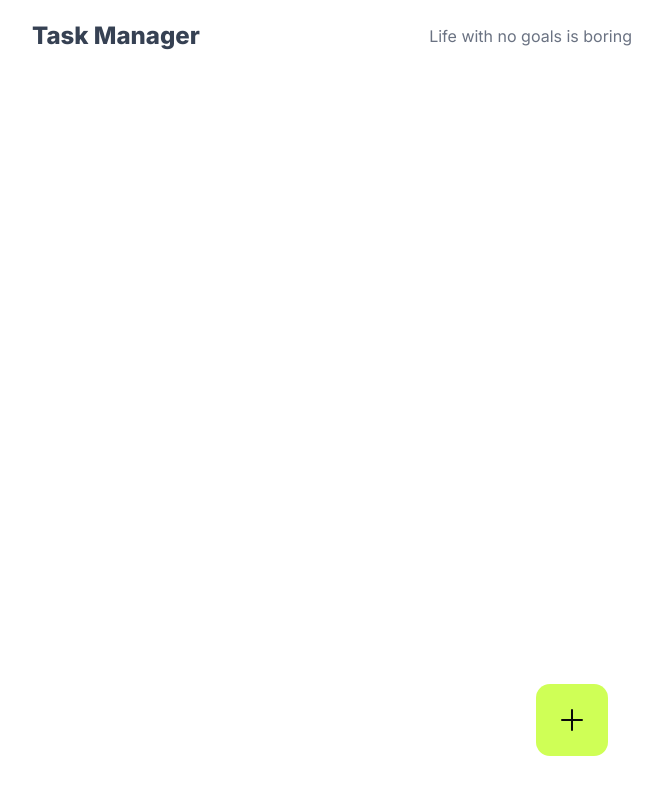
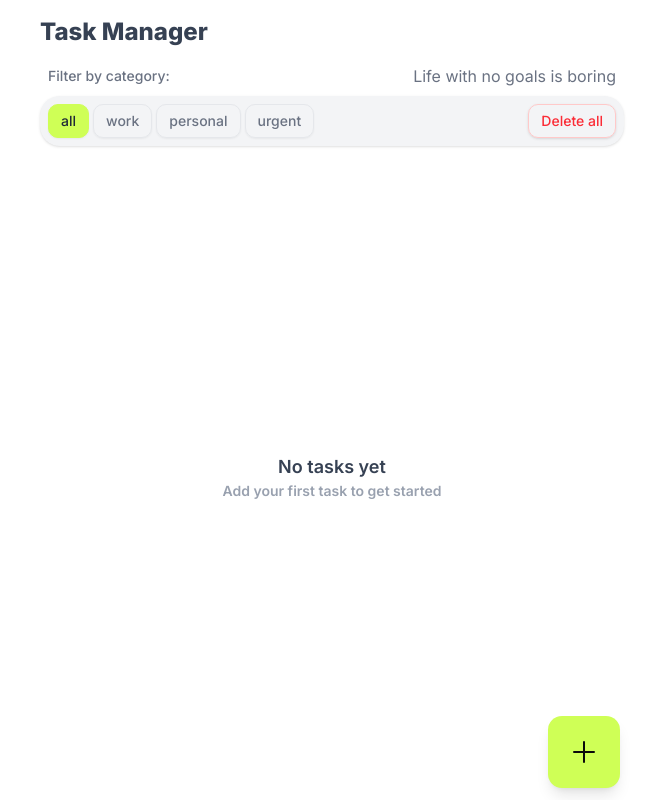
Before and after one commit to Francesco-Zucco/task-manager, a Next.js app: page / in a window 1280 px wide. Shown: the whole page, without its empty margins (308-970 px from the left). Built offline with nearby package versions, Linux system fonts and the light colour scheme.

Commit message:
added category filters, light animations, improved layout

```diff
--- a/src/app/page.js
+++ b/src/app/page.js
@@ -1,6 +1,5 @@
 "use client";
 import TaskInput from "@/components/TaskInput";
-import TaskItem from "@/components/TaskItem";
 import TaskList from "@/components/TaskList";
 import { useEffect, useState } from "react";
 
@@ -8,6 +7,7 @@ export default function Home() {
   const [tasks, setTasks] = useState([]);
   const [input, setInput] = useState("");
   const [category, setCategory] = useState("work");
+  const [filterCategory, setFilterCategory] = useState("all");
 
   const categories = [
     { name: "work", color: "bg-[#dad9fb] text-[#464596]" },
@@ -15,16 +15,24 @@ export default function Home() {
     { name: "urgent", color: "bg-red-100 text-red-700" },
   ];
 
+  const filterOptions = [
+    { name: "all" },
+    { name: "work" },
+    { name: "personal" },
+    { name: "urgent" },
+  ];
+
   const addTask = () => {
     if (!input) return;
+
     const taskList = [
       ...tasks,
       { text: input, done: false, category: category || "general" },
     ];
+
     setTasks(taskList);
     setInput("");
     setCategory("work");
-    console.log(taskList);
   };
 
   const deleteTask = (index) => {
@@ -39,6 +47,15 @@ export default function Home() {
     );
   };
 
+  const filteredTasks =
+    filterCategory === "all"
+      ? tasks
+      : tasks.filter((t) => t.category === filterCategory);
+
+  const deleteAllTasks = () => {
+    setTasks([]);
+  };
+
   const remainingTasks = tasks.filter((t) => !t.done).length;
 
   let message = "";
@@ -47,7 +64,7 @@ export default function Home() {
   } else if (remainingTasks === 0) {
     message = "all goals completed!";
   } else {
-    message = `our remaining goals: ${remainingTasks}`;
+    message = `remaining goals: ${remainingTasks}`;
   }
 
   useEffect(() => {
@@ -62,14 +79,46 @@ export default function Home() {
   }, [tasks]);
 
   return (
-    <div className="w-full h-[100vh] flex justify-center p-5 ">
+    <div className="w-full h-screen flex justify-center  overflow-hidden">
       <div className="relative max-w-[600px] w-full h-full">
-        <div className="w-full flex flex-col gap-4 items-center ">
-          <div className="flex justify-between items-center w-full">
-            <h1 className="text-gray-700 text-2xl font-extrabold">
+        <div className="w-full h-full flex flex-col  items-center">
+          <div className="flex justify-between items-center w-full px-2">
+            <h1 className="text-gray-700 text-2xl py-4 font-extrabold">
               Task Manager
             </h1>
-            <p className="text-gray-500">{message}</p>
+          </div>
+
+          <div className="w-full flex justify-between items-center px-2 pb-2">
+            <p className="text-sm text-gray-500 font-medium pl-2">
+              Filter by category:
+            </p>{" "}
+            <p className="text-gray-500 pr-2">{message}</p>
+          </div>
+
+          <div className="w-full flex justify-between px-2 pb-2">
+            <div className="flex w-full justify-between bg-gray-100 rounded-[20px] p-2 shadow-sm">
+              <div className="flex gap-1">
+                {filterOptions.map((f) => (
+                  <button
+                    key={f.name}
+                    className={`px-3 py-1.5 text-sm font-medium shadow-xs rounded-lg transition-all duration-150 cursor-pointer ${
+                      filterCategory === f.name
+                        ? "bg-[#cfff56] text-[#1f2937] border border-[#cfff56] hover:bg-[#b8e84d] active:scale-95 active:shadow-inner"
+                        : "text-gray-500 border border-gray-200 hover:bg-gray-50 hover:border-gray-300 active:scale-95 active:bg-gray-100"
+                    }`}
+                    onClick={() => setFilterCategory(f.name)}
+                  >
+                    {f.name}
+                  </button>
+                ))}
+              </div>
+              <button
+                className="px-3 shadow-sm hover:shadow-md rounded-lg cursor-pointer text-sm font-medium text-red-500 border border-red-200 rounded-[20px] hover:bg-red-50 hover:border-red-300 active:scale-95 active:bg-red-100 transition-all duration-150"
+                onClick={deleteAllTasks}
+              >
+                Delete all
+              </button>
+            </div>
           </div>
 
           <TaskInput
@@ -81,12 +130,25 @@ export default function Home() {
             categories={categories}
           />
 
-          <TaskList
-            tasks={tasks}
-            toggleDone={toggleDone}
-            deleteTask={deleteTask}
-            categories={categories}
-          />
+          <div className="w-full flex-1 min-h-0">
+            {tasks.length === 0 ? (
+              <div className="h-full flex flex-col items-center justify-center text-2xl text-gray-700 font-semibold">
+                <h2 className="text-lg font-semibold text-gray-700">
+                  No tasks yet
+                </h2>
+                <p className=" text-sm text-gray-400">
+                  Add your first task to get started
+                </p>
+              </div>
+            ) : (
+              <TaskList
+                tasks={filteredTasks}
+                toggleDone={toggleDone}
+                deleteTask={deleteTask}
+                categories={categories}
+              />
+            )}
+          </div>
         </div>
       </div>
     </div>
--- a/src/components/TaskInput.js
+++ b/src/components/TaskInput.js
@@ -20,7 +20,7 @@ const TaskInput = ({
 }) => {
   return (
     <Drawer>
-      <DrawerTrigger className="absolute bottom-6 right-6 bg-[#cfff56] text-xl px-5 py-5 rounded-xl">
+      <DrawerTrigger className="absolute z-2 bottom-3 right-3 bg-[#cfff56] text-xl px-5 py-5 rounded-xl shadow-lg  transition ">
         <svg
           xmlns="http://www.w3.org/2000/svg"
           fill="none"
@@ -40,11 +40,11 @@ const TaskInput = ({
         <div className="max-w-md mx-auto w-full px-10 pb-10 flex flex-col gap-6">
           {/* TITLE */}
           <div>
-            <h2 className="text-lg font-semibold text-gray-900">
+            <h2 className="text-lg font-semibold text-gray-800">
               Add new task
             </h2>
             <p className="text-sm text-gray-600">
-              Create a task and optionally add a category
+              Create a task and add a category.
             </p>
           </div>
           <div className="flex flex-col gap-1">
--- a/src/components/TaskItem.js
+++ b/src/components/TaskItem.js
@@ -7,7 +7,7 @@ const TaskItem = ({
   category,
 }) => {
   return (
-    <div className="flex border p-3 rounded-xl flex gap-2 items-center justify-between w-full">
+    <div className="flex border p-3 rounded-[20px] shadow-sm flex gap-2 items-center hover:shadow-md hover:border-gray-300 transition hover:scale-[1.01] duration-250 justify-between w-full">
       <div className="flex items-center gap-2">
         <button onClick={() => toggleDone(i)}>
           <svg
@@ -16,7 +16,11 @@ const TaskItem = ({
             viewBox="0 0 24 24"
             strokeWidth={1.5}
             stroke="currentColor"
-            className={`size-6 border rounded-md p-1 ${task.done ? "bg-green-500 border-green-300 text-green-900" : "border-gray-400"}`}
+            className={`size-6 border cursor-pointer rounded-lg transition-all duration-150 p-1 ${
+              task.done
+                ? "bg-emerald-500 border-emerald-500 text-white"
+                : "border-gray-400"
+            }`}
           >
             {task.done ? (
               <path
@@ -30,25 +34,26 @@ const TaskItem = ({
           </svg>
         </button>
         <p
-          style={{
-            textDecoration: task.done ? "line-through" : "none",
-          }}
+          className={`text-gray-800 ${task.done ? "line-through opacity-60" : ""} text-wrap `}
         >
           {task.text}
         </p>
       </div>
       <div className="flex items-center gap-2">
         <p
-          className={`px-3 py-1 rounded-full text-sm transition ${category.color} `}
+          className={`px-2 py-0.5 rounded-full text-xs transition ${category.color} `}
         >
           {task.category}
         </p>
-        <button className="text-black" onClick={() => deleteTask(i)}>
+        <button
+          className="text-gray-800 cursor-pointer active:scale-95 transition"
+          onClick={() => deleteTask(i)}
+        >
           <svg
             xmlns="http://www.w3.org/2000/svg"
             viewBox="0 0 24 24"
             fill="currentColor"
-            className="size-6"
+            className="size-7"
           >
             <path
               fillRule="evenodd"
--- a/src/components/TaskList.js
+++ b/src/components/TaskList.js
@@ -2,7 +2,7 @@ import TaskItem from "./TaskItem";
 
 const TaskList = ({ tasks, toggleDone, deleteTask, categories }) => {
   return (
-    <ul className="w-full flex flex-col gap-2">
+    <ul className="w-full flex flex-col gap-2 h-full overflow-y-auto no-scrollbar pb-24 px-2">
       {tasks.map((task, i) => (
         <TaskItem
           key={i}
```
